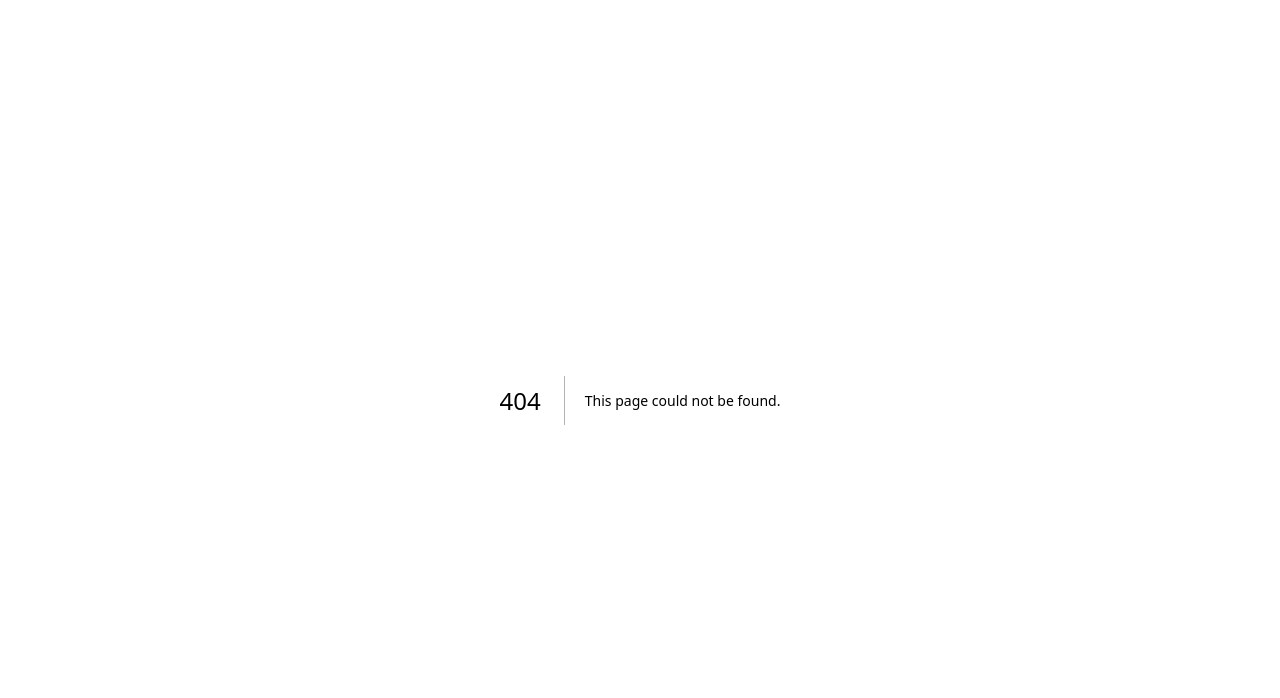
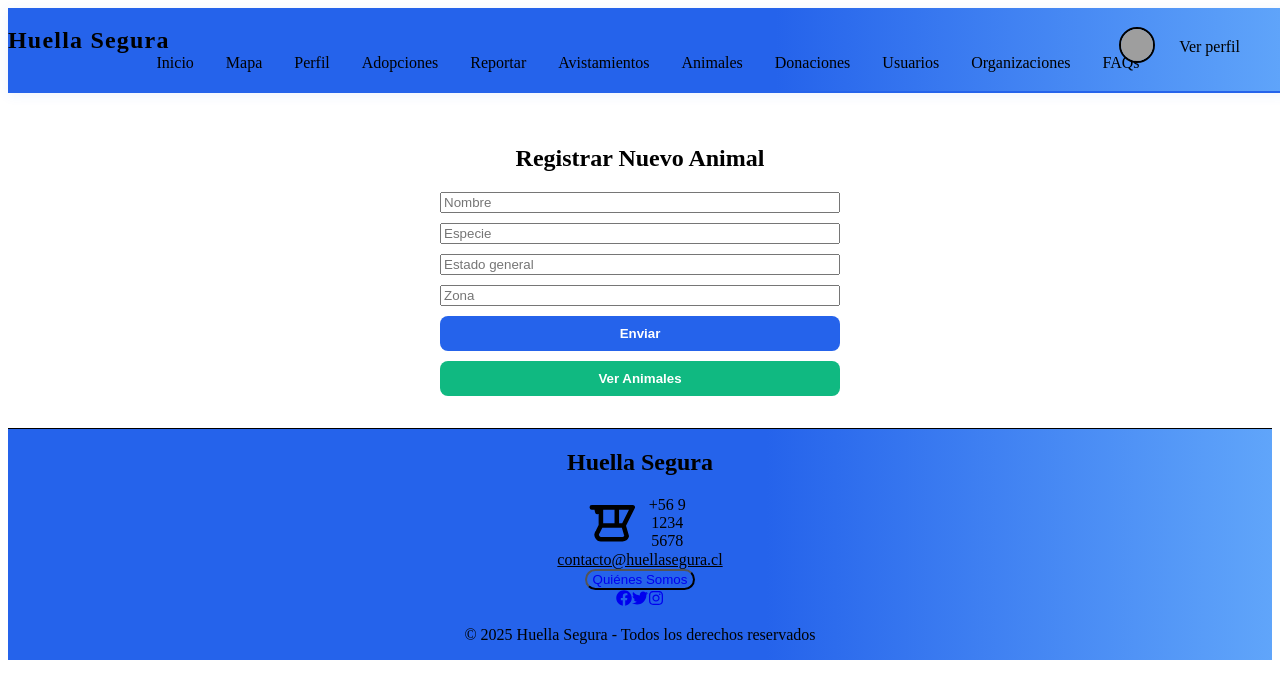
Before and after one commit to imeduuu/integraII, a Next.js app in the folder control-sanitario-next/: page /registrar-animal in a window 1280 px wide. Before the commit this address had no page. Shown: the top 698 px of the page. Built offline with nearby package versions, Linux system fonts and the light colour scheme; grey boxes are pictures that could not be loaded.

Commit message:
CRUD en animales

```diff
--- a/control-sanitario-next/src/pages/animals.tsx
+++ b/control-sanitario-next/src/pages/animals.tsx
@@ -7,8 +7,9 @@
   import AnimalGallery from "../components/AnimalGallery";
   // ...import eliminado: Map...
   import { animalsData } from '../utils/AnimalsData';
-  import styles from '../styles/animals.module.css';
-  import { useTheme } from '../context/ThemeContext';
+import styles from '../styles/animals.module.css';
+import { useTheme } from '../context/ThemeContext';
+import { useRouter } from 'next/router';
 
   const buttonStyle: React.CSSProperties = {
     width: '100%',
@@ -53,6 +54,7 @@
     );
 
     const { theme } = useTheme();
+    const router = useRouter();
     return (
       <>
       <Head>
@@ -155,7 +157,15 @@
               ))
             )}
           </div>
-
+{/* Botón para registrar un nuevo animal */}
+        <div style={{ marginTop: '2rem', textAlign: 'center' }}>
+          <button
+            style={buttonStyle}
+            onClick={() => router.push('/registrar-animal')}
+          >
+            Registrar nuevo animal
+          </button>
+        </div>
           {/* Mapa eliminado, solo disponible en /mapa */}
         </main>
         <Footer />
--- /dev/null
+++ b/control-sanitario-next/src/pages/api/full-animal.ts
@@ -0,0 +1,39 @@
+import type { NextApiRequest, NextApiResponse } from "next";
+
+interface Animal {
+  id: number;
+  nombre: string;
+  especie: string;
+  estado_general: string;
+  zona: string;
+}
+
+let animals: Animal[] = [];
+let nextId = 1;
+
+export default function handler(req: NextApiRequest, res: NextApiResponse) {
+  if (req.method === "GET") {
+    return res.status(200).json(animals);
+  }
+
+  if (req.method === "POST") {
+    const { nombre, especie, estado_general, zona } = req.body;
+
+    if (!nombre || !especie || !estado_general || !zona) {
+      return res.status(400).json({ message: "Faltan datos del animal" });
+    }
+
+    const nuevoAnimal: Animal = {
+      id: nextId++,
+      nombre,
+      especie,
+      estado_general,
+      zona,
+    };
+
+    animals.push(nuevoAnimal);
+    return res.status(201).json({ message: "Animal registrado", data: nuevoAnimal });
+  }
+
+  return res.status(405).json({ message: "Método no permitido" });
+}
--- /dev/null
+++ b/control-sanitario-next/src/pages/registrar-animal.tsx
@@ -0,0 +1,103 @@
+import React, { useState } from "react";
+import Head from "next/head";
+import Navbar from "../components/Navbar";
+import Footer from "../components/Footer";
+import { createFullAnimal } from "../services/animal_form";
+import { useRouter } from "next/router";
+
+const RegistrarAnimal = () => {
+  const [nombre, setNombre] = useState("");
+  const [especie, setEspecie] = useState("");
+  const [estado, setEstado] = useState("");
+  const [zona, setZona] = useState("");
+  const [mensaje, setMensaje] = useState("");
+  const router = useRouter();
+
+  const handleSubmit = async (e: React.FormEvent) => {
+    e.preventDefault();
+
+    try {
+      await createFullAnimal({
+        nombre,
+        especie,
+        estado_general: estado,
+        zona,
+      });
+      setMensaje("✅ Animal registrado correctamente");
+      setNombre("");
+      setEspecie("");
+      setEstado("");
+      setZona("");
+    } catch (error) {
+      setMensaje("❌ Error al registrar el animal");
+    }
+  };
+
+  return (
+    <>
+      <Head>
+        <title>Registrar Animal</title>
+      </Head>
+      <Navbar />
+      <main style={{ padding: "2rem", textAlign: "center" }}>
+        <h2>Registrar Nuevo Animal</h2>
+        <form
+          onSubmit={handleSubmit}
+          style={{ maxWidth: "400px", margin: "0 auto", display: "flex", flexDirection: "column", gap: "10px" }}
+        >
+          <input
+            type="text"
+            placeholder="Nombre"
+            value={nombre}
+            onChange={(e) => setNombre(e.target.value)}
+            required
+          />
+          <input
+            type="text"
+            placeholder="Especie"
+            value={especie}
+            onChange={(e) => setEspecie(e.target.value)}
+            required
+          />
+          <input
+            type="text"
+            placeholder="Estado general"
+            value={estado}
+            onChange={(e) => setEstado(e.target.value)}
+            required
+          />
+          <input
+            type="text"
+            placeholder="Zona"
+            value={zona}
+            onChange={(e) => setZona(e.target.value)}
+            required
+          />
+          <button type="submit" style={{ padding: "10px", backgroundColor: "#2563eb", color: "white", border: "none", borderRadius: "8px", cursor: "pointer", fontWeight: 600 }}>
+            Enviar
+          </button>
+          {/* Botón para ir a ver los animales */}
+          <button
+            type="button"
+            onClick={() => router.push("/ver-animales")}
+            style={{
+              padding: "10px",
+              backgroundColor: "#10b981",
+              color: "white",
+              border: "none",
+              borderRadius: "8px",
+              cursor: "pointer",
+              fontWeight: 600,
+            }}
+          >
+            Ver Animales
+          </button>
+        </form>
+        {mensaje && <p style={{ marginTop: "10px" }}>{mensaje}</p>}
+      </main>
+      <Footer />
+    </>
+  );
+};
+
+export default RegistrarAnimal;
--- /dev/null
+++ b/control-sanitario-next/src/pages/ver-animales.tsx
@@ -0,0 +1,72 @@
+import React, { useEffect, useState } from "react";
+import Head from "next/head";
+import Navbar from "../components/Navbar";
+import Footer from "../components/Footer";
+import styles from "../styles/animals.module.css";
+import { useTheme } from "../context/ThemeContext";
+import { getFullAnimals } from "../services/animal_form";
+
+type Animal = {
+  id: number;
+  nombre: string;
+  especie: string;
+  estado_general: string;
+  zona: string;
+};
+
+const VerAnimales = () => {
+  const [animals, setAnimals] = useState<Animal[]>([]);
+  const { theme } = useTheme();
+
+  useEffect(() => {
+    const fetchAnimals = async () => {
+      try {
+        const data = await getFullAnimals();
+        if (Array.isArray(data)) {
+          setAnimals(data as Animal[]);
+        } else {
+          console.warn("getFullAnimals returned non-array:", data);
+          setAnimals([]);
+        }
+      } catch (err) {
+        console.error("Error al cargar animales:", err);
+      }
+    };
+    fetchAnimals();
+  }, []);
+
+  return (
+    <>
+      <Head>
+        <title>Animales Registrados - Control Sanitario</title>
+      </Head>
+
+      <Navbar />
+
+      <main className={`${styles.root} ${theme === "dark" ? styles.dark : ""}`}>
+        <h2 className={styles.title}>Animales Registrados</h2>
+
+        {animals.length === 0 ? (
+          <div className={styles.noResults}>No hay animales registrados.</div>
+        ) : (
+          <ul className={styles.list}>
+            {animals.map((animal) => (
+              <li key={animal.id} className={styles.item}>
+                <strong>🆔 ID:</strong> {animal.id} <br />
+                <strong>🐾 Nombre:</strong> {animal.nombre || "Desconocido"} <br />
+                <strong>🧬 Especie:</strong> {animal.especie || "Desconocida"} <br />
+                <strong>❤️ Estado:</strong> {animal.estado_general || "Sin estado"} <br />
+                <strong>📍 Zona:</strong> {animal.zona || "No especificada"}
+                <hr />
+              </li>
+            ))}
+          </ul>
+        )}
+      </main>
+
+      <Footer />
+    </>
+  );
+};
+
+export default VerAnimales;
--- /dev/null
+++ b/control-sanitario-next/src/services/animal_form.ts
@@ -0,0 +1,25 @@
+import axios from "axios";
+
+const API_URL = "http://localhost:3000/api/full-animal"; // usa tu API local
+
+export async function createFullAnimal(data: any) {
+  try {
+    const res = await axios.post(API_URL, data, {
+      headers: { "Content-Type": "application/json" },
+    });
+    return res.data;
+  } catch (error) {
+    console.error("Error al crear el animal:", error);
+    throw error;
+  }
+}
+
+export async function getFullAnimals() {
+  try {
+    const res = await axios.get(API_URL);
+    return res.data;
+  } catch (error) {
+    console.error("Error al obtener animales:", error);
+    return [];
+  }
+}
```
